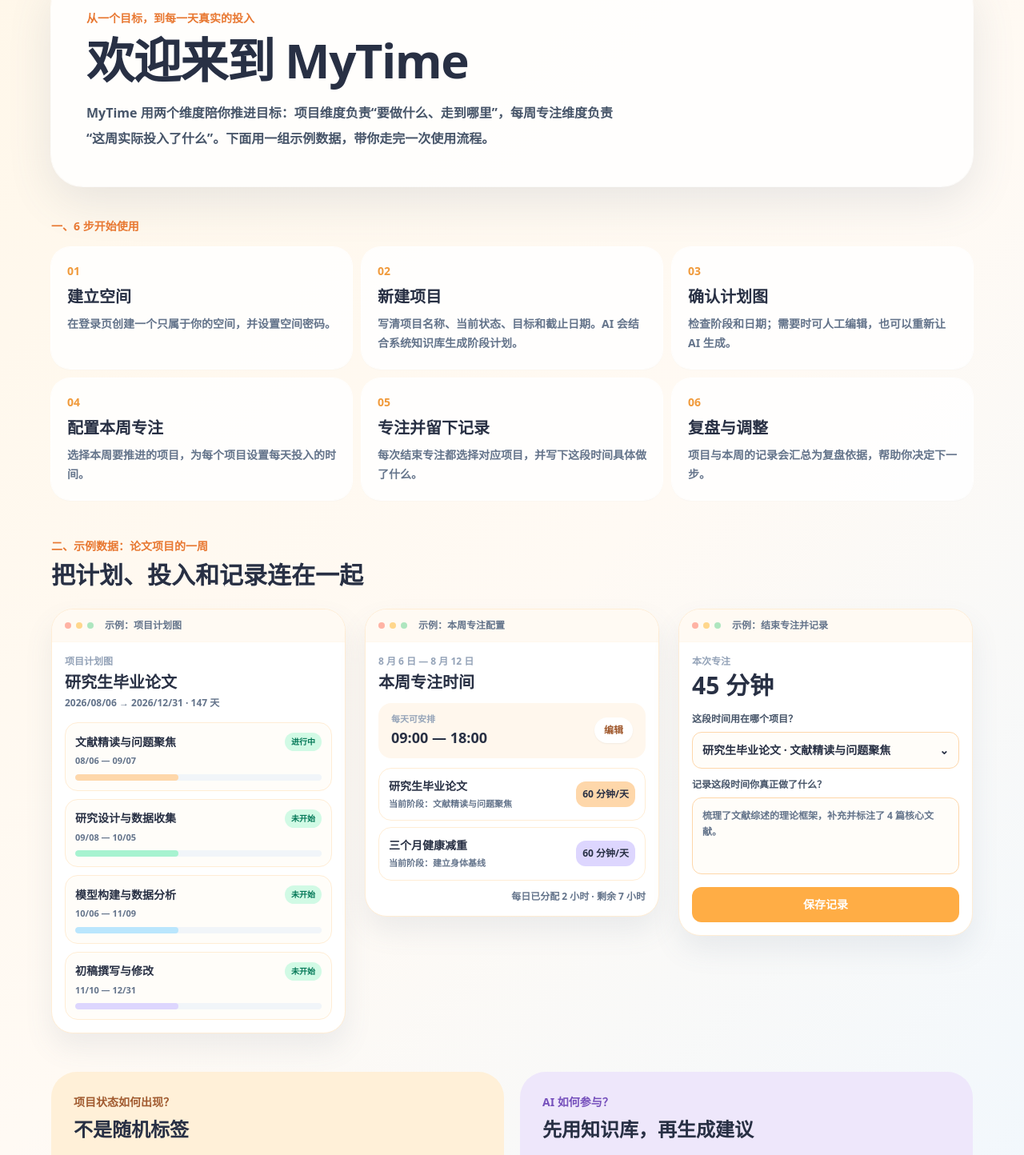
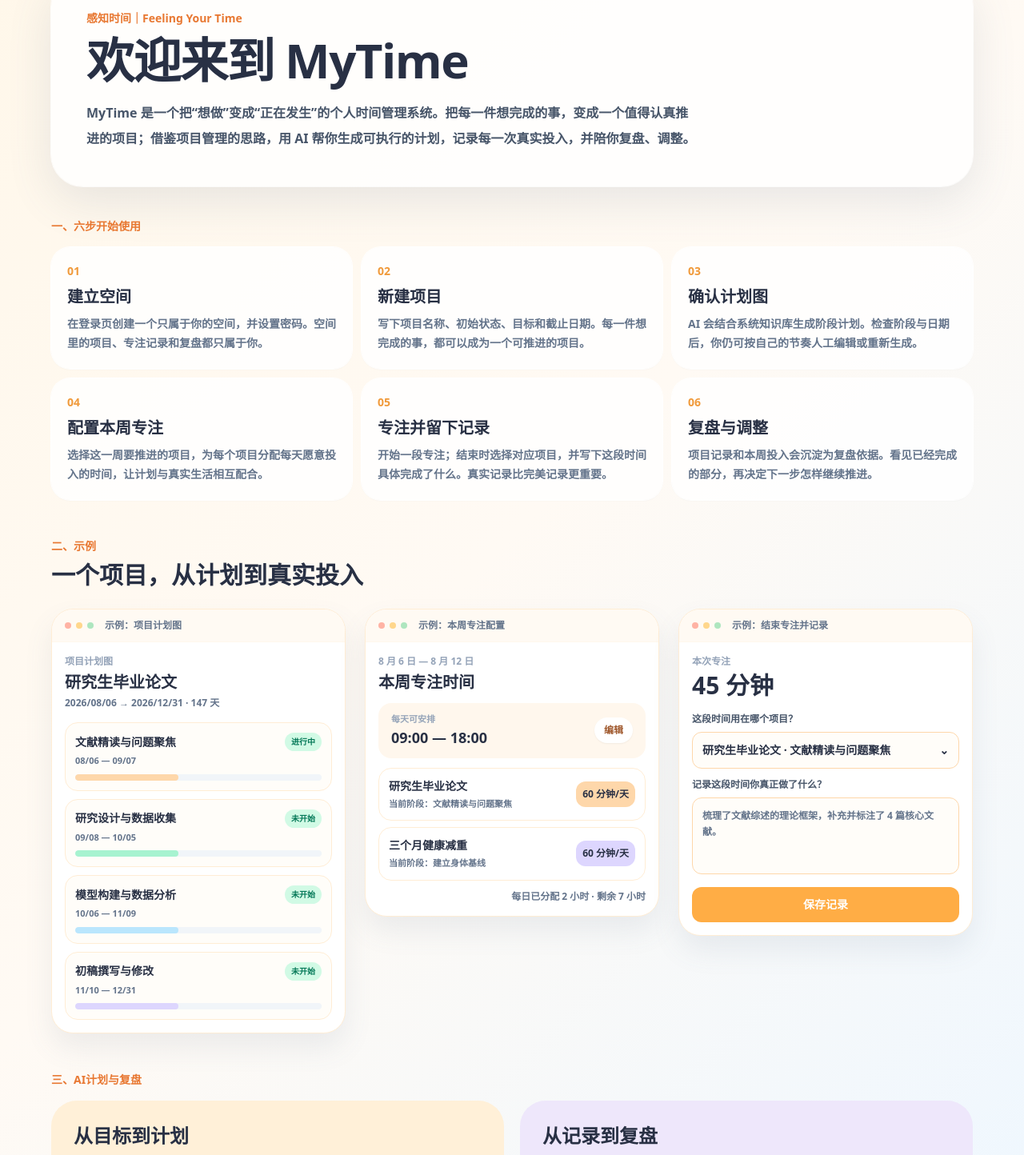
Before and after one commit to lixinyang-66/mytime, a Next.js app: page /help in a window 1280 px wide. Shown: the part 147-1591 px from the top of the page at 80% size. Built offline with nearby package versions, Linux system fonts and the light colour scheme.

Commit message:
docs: refine help manual content

```diff
--- a/src/app/help/page.tsx
+++ b/src/app/help/page.tsx
@@ -1,10 +1,10 @@
 const steps = [
-  ['01', '建立空间', '在登录页创建一个只属于你的空间，并设置空间密码。'],
-  ['02', '新建项目', '写清项目名称、当前状态、目标和截止日期。AI 会结合系统知识库生成阶段计划。'],
-  ['03', '确认计划图', '检查阶段和日期；需要时可人工编辑，也可以重新让 AI 生成。'],
-  ['04', '配置本周专注', '选择本周要推进的项目，为每个项目设置每天投入的时间。'],
-  ['05', '专注并留下记录', '每次结束专注都选择对应项目，并写下这段时间具体做了什么。'],
-  ['06', '复盘与调整', '项目与本周的记录会汇总为复盘依据，帮助你决定下一步。'],
+  ['01', '建立空间', '在登录页创建一个只属于你的空间，并设置密码。空间里的项目、专注记录和复盘都只属于你。'],
+  ['02', '新建项目', '写下项目名称、初始状态、目标和截止日期。每一件想完成的事，都可以成为一个可推进的项目。'],
+  ['03', '确认计划图', 'AI 会结合系统知识库生成阶段计划。检查阶段与日期后，你仍可按自己的节奏人工编辑或重新生成。'],
+  ['04', '配置本周专注', '选择这一周要推进的项目，为每个项目分配每天愿意投入的时间，让计划与真实生活相互配合。'],
+  ['05', '专注并留下记录', '开始一段专注；结束时选择对应项目，并写下这段时间具体完成了什么。真实记录比完美记录更重要。'],
+  ['06', '复盘与调整', '项目记录和本周投入会沉淀为复盘依据。看见已经完成的部分，再决定下一步怎样继续推进。'],
 ];
 
 function ScreenFrame({ title, children }: { title: string; children: React.ReactNode }) {
@@ -50,12 +50,10 @@
   return <main className="min-h-screen bg-[linear-gradient(135deg,#fff7e9_0%,#fffaf4_48%,#eef7ff_100%)] px-5 py-8 text-ink sm:px-8 sm:py-12">
     <div className="mx-auto max-w-6xl">
       <header className="flex items-center justify-between gap-4"><a href="/login" className="rounded-full bg-white/90 px-4 py-2 text-sm font-black text-slate-600 shadow-sm">← 返回登录</a><span className="rounded-full bg-[#fff0d7] px-4 py-2 text-xs font-black text-[#a15b30]">MyTime 帮助手册</span></header>
-      <section className="mt-8 rounded-[2.5rem] bg-white/85 p-7 shadow-soft ring-1 ring-white/80 sm:p-11"><p className="text-sm font-black text-[#e87832]">从一个目标，到每一天真实的投入</p><h1 className="mt-3 text-4xl font-black tracking-tight sm:text-6xl">欢迎来到 MyTime</h1><p className="mt-5 max-w-2xl text-base font-bold leading-8 text-slate-600">MyTime 用两个维度陪你推进目标：项目维度负责“要做什么、走到哪里”，每周专注维度负责“这周实际投入了什么”。下面用一组示例数据，带你走完一次使用流程。</p></section>
-      <section className="mt-10"><p className="text-sm font-black text-[#e87832]">一、6 步开始使用</p><div className="mt-4 grid gap-3 sm:grid-cols-2 lg:grid-cols-3">{steps.map(([number, title, text]) => <article key={number} className="rounded-3xl bg-white/85 p-5 shadow-sm ring-1 ring-white"><p className="text-sm font-black text-[#f09a3b]">{number}</p><h2 className="mt-2 text-xl font-black">{title}</h2><p className="mt-2 text-sm font-bold leading-6 text-slate-500">{text}</p></article>)}</div></section>
-      <section className="mt-12"><p className="text-sm font-black text-[#e87832]">二、示例数据：论文项目的一周</p><h2 className="mt-2 text-3xl font-black">把计划、投入和记录连在一起</h2><div className="mt-6 grid items-start gap-6 lg:grid-cols-3"><ProjectExample /><FocusExample /><RecordExample /></div></section>
-      <section className="mt-12 grid gap-5 md:grid-cols-2"><article className="rounded-[2rem] bg-[#fff0d8] p-7"><p className="text-sm font-black text-[#a15b30]">项目状态如何出现？</p><h2 className="mt-2 text-2xl font-black">不是随机标签</h2><p className="mt-3 text-sm font-bold leading-7 text-slate-600">已完成：所有阶段已完成。进行中：本周专注计划选择了该项目。暂缓：项目尚未完成，但本周没有安排投入。</p></article><article className="rounded-[2rem] bg-[#eee7fb] p-7"><p className="text-sm font-black text-[#7650bc]">AI 如何参与？</p><h2 className="mt-2 text-2xl font-black">先用知识库，再生成建议</h2><p className="mt-3 text-sm font-bold leading-7 text-slate-600">AI 生成计划会先检索系统知识库；专注记录会作为项目进度和每周复盘的依据。没有足够知识库上下文或调用失败时，系统会明确标出本地备用计划。</p></article></section>
-      <section className="mt-12 rounded-[2.3rem] bg-[#283044] p-7 text-white sm:p-10"><p className="text-sm font-black text-[#ffd27d]">三个小提醒</p><ol className="mt-4 grid gap-4 text-sm font-bold leading-7 sm:grid-cols-3"><li>每次专注结束都写下“具体做了什么”，一句也可以，但要真实。</li><li>周计划不是日程表：先安排可重复投入的时段，再分配到项目。</li><li>计划可以改。人工编辑或 AI 再生成后，新的阶段日期会同步到项目图。</li></ol></section>
-      <footer className="py-10 text-center text-xs font-bold text-slate-400">MyTime 帮助手册 · 示例仅用于说明功能，不会写入你的空间。</footer>
+      <section className="mt-8 rounded-[2.5rem] bg-white/85 p-7 shadow-soft ring-1 ring-white/80 sm:p-11"><p className="text-sm font-black text-[#e87832]">感知时间｜Feeling Your Time</p><h1 className="mt-3 text-4xl font-black tracking-tight sm:text-6xl">欢迎来到 MyTime</h1><p className="mt-5 max-w-3xl text-base font-bold leading-8 text-slate-600">MyTime 是一个把“想做”变成“正在发生”的个人时间管理系统。把每一件想完成的事，变成一个值得认真推进的项目；借鉴项目管理的思路，用 AI 帮你生成可执行的计划，记录每一次真实投入，并陪你复盘、调整。</p></section>
+      <section className="mt-10"><p className="text-sm font-black text-[#e87832]">一、六步开始使用</p><div className="mt-4 grid gap-3 sm:grid-cols-2 lg:grid-cols-3">{steps.map(([number, title, text]) => <article key={number} className="rounded-3xl bg-white/85 p-5 shadow-sm ring-1 ring-white"><p className="text-sm font-black text-[#f09a3b]">{number}</p><h2 className="mt-2 text-xl font-black">{title}</h2><p className="mt-2 text-sm font-bold leading-6 text-slate-500">{text}</p></article>)}</div></section>
+      <section className="mt-12"><p className="text-sm font-black text-[#e87832]">二、示例</p><h2 className="mt-2 text-3xl font-black">一个项目，从计划到真实投入</h2><div className="mt-6 grid items-start gap-6 lg:grid-cols-3"><ProjectExample /><FocusExample /><RecordExample /></div></section>
+      <section className="mt-12"><p className="text-sm font-black text-[#e87832]">三、AI计划与复盘</p><div className="mt-4 grid gap-5 md:grid-cols-2"><article className="rounded-[2rem] bg-[#fff0d8] p-7"><h2 className="text-2xl font-black">从目标到计划</h2><p className="mt-3 text-sm font-bold leading-7 text-slate-600">创建项目时，AI 会先参考系统知识库中的项目管理方法和优秀计划案例，再结合你的项目目标、初始状态与期限，生成可继续编辑的阶段计划。它提供起点，计划始终由你确认。</p></article><article className="rounded-[2rem] bg-[#eee7fb] p-7"><h2 className="text-2xl font-black">从记录到复盘</h2><p className="mt-3 text-sm font-bold leading-7 text-slate-600">每次专注留下的项目和具体内容，会成为项目进度与本周复盘的依据。AI 帮你整理已经发生的投入、看见持续的变化，并为下一步调整提供参考。</p></article></div></section>
     </div>
   </main>;
 }
```
